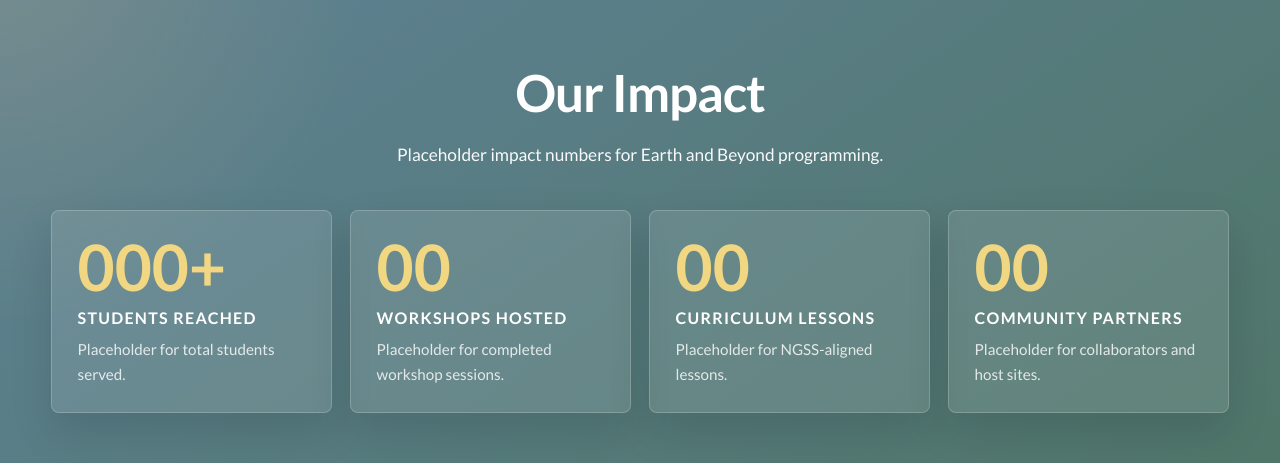
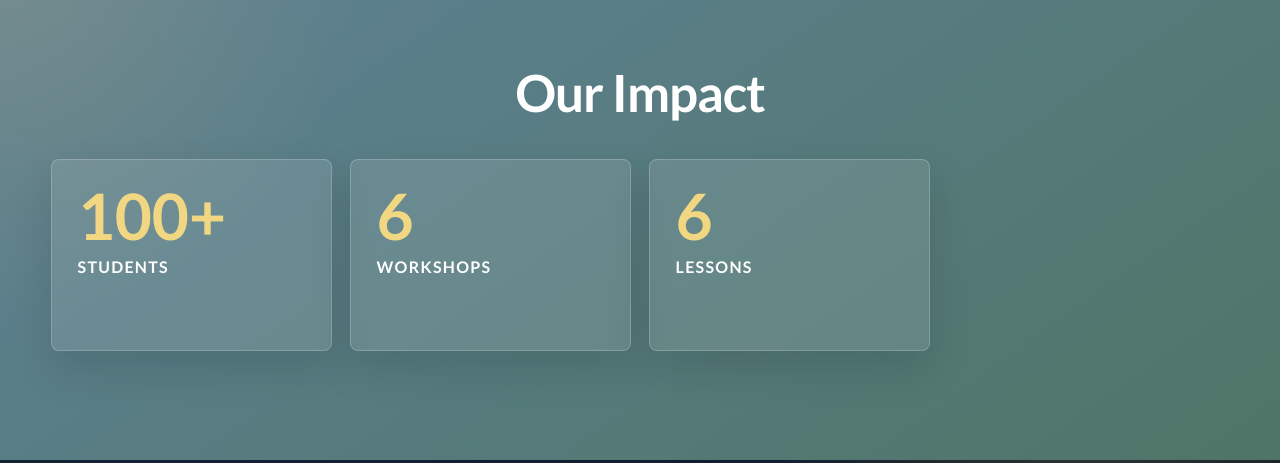
Before and after one commit to JLA30000/Earth_and_Beyond, a React (Vite) app: page / in a window 1280 px wide. Shown: the part 1140-1603 px from the top of the page. Built offline with nearby package versions, Linux system fonts and the light colour scheme.

Commit message:
update numbers

```diff
--- a/src/pages/Home.jsx
+++ b/src/pages/Home.jsx
@@ -10,24 +10,16 @@ const actionImage =
 
 const impactMetrics = [
   {
-    value: '000+',
-    label: 'Students reached',
-    description: 'Placeholder for total students served.',
+    value: '100+',
+    label: 'Students',
   },
   {
-    value: '00',
-    label: 'Workshops hosted',
-    description: 'Placeholder for completed workshop sessions.',
+    value: '6',
+    label: 'Workshops',
   },
   {
-    value: '00',
-    label: 'Curriculum lessons',
-    description: 'Placeholder for NGSS-aligned lessons.',
-  },
-  {
-    value: '00',
-    label: 'Community partners',
-    description: 'Placeholder for collaborators and host sites.',
+    value: '6',
+    label: 'Lessons',
   },
 ];
 
@@ -87,9 +79,6 @@ export default function Home() {
         <div className="section-inner">
           <div className="impact-header fade-in-up center-text">
             <h2 className="section-heading">Our Impact</h2>
-            <p className="section-intro">
-              Placeholder impact numbers for Earth and Beyond programming.
-            </p>
           </div>
 
           <div className="impact-grid stagger">
@@ -97,7 +86,6 @@ export default function Home() {
               <article key={metric.label} className="impact-card fade-in-up">
                 <div className="impact-card__value">{metric.value}</div>
                 <h3 className="impact-card__label">{metric.label}</h3>
-                <p>{metric.description}</p>
               </article>
             ))}
           </div>
```
